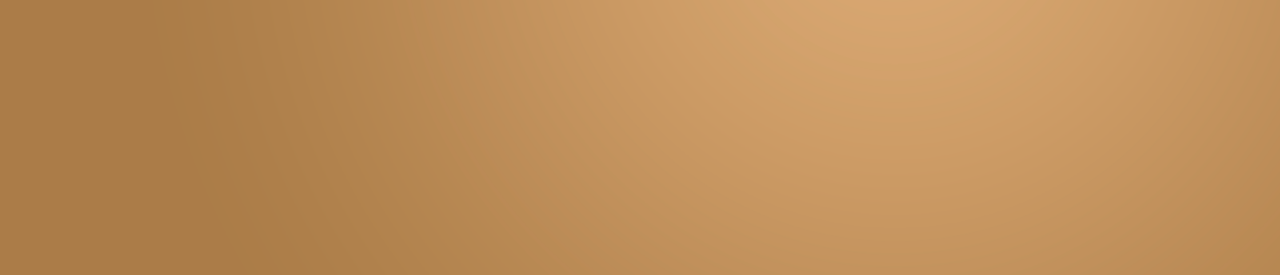
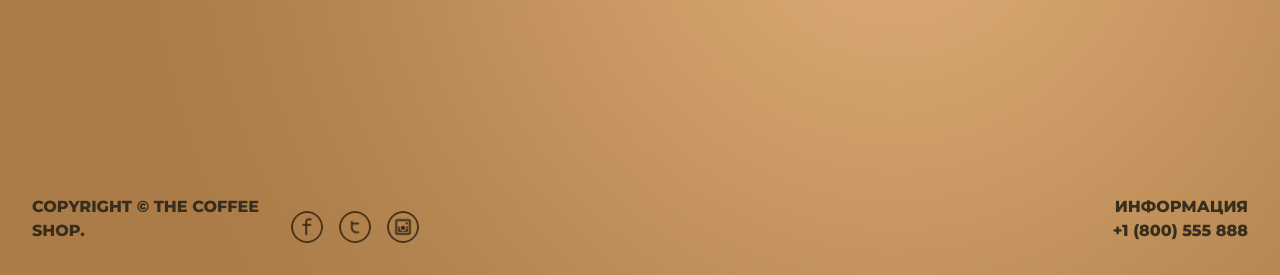
Before and after one commit to yaroslavekimov/COFFEESHOP, a PHP site: page /coffee-shop/ in a window 1280 px wide. Shown: the part 525-800 px from the top of the page. Run offline with PHP 8.4, Linux system fonts and the light colour scheme.

Commit message:
add footer

```diff
--- a/css/style.css
+++ b/css/style.css
@@ -564,3 +564,134 @@ header {
   height: 100vh;
   background: url(../background/background.png) center center/cover no-repeat;
 }
+
+footer {
+  position: fixed;
+  padding: 0px 2rem;
+  padding-bottom: 2rem;
+  bottom: 0px;
+  left: 0px;
+  width: 100%;
+  height: 5rem;
+  display: -webkit-box;
+  display: -webkit-flex;
+  display: -ms-flexbox;
+  display: flex;
+  -webkit-box-pack: justify;
+  -webkit-justify-content: space-between;
+      -ms-flex-pack: justify;
+          justify-content: space-between;
+  -webkit-box-align: end;
+  -webkit-align-items: end;
+      -ms-flex-align: end;
+          align-items: end;
+}
+
+.copyright {
+  width: 20%;
+  font-family: Montserrat;
+  font-weight: 800;
+  text-transform: uppercase;
+  color: #382e1e;
+}
+
+.social {
+  width: 60%;
+  height: 100%;
+  display: -webkit-box;
+  display: -webkit-flex;
+  display: -ms-flexbox;
+  display: flex;
+  -webkit-box-pack: start;
+  -webkit-justify-content: start;
+      -ms-flex-pack: start;
+          justify-content: start;
+  -webkit-box-align: end;
+  -webkit-align-items: end;
+      -ms-flex-align: end;
+          align-items: end;
+}
+
+.socialList {
+  display: -webkit-box;
+  display: -webkit-flex;
+  display: -ms-flexbox;
+  display: flex;
+  -webkit-box-pack: start;
+  -webkit-justify-content: start;
+      -ms-flex-pack: start;
+          justify-content: start;
+  -webkit-box-align: end;
+  -webkit-align-items: end;
+      -ms-flex-align: end;
+          align-items: end;
+  list-style-type: none;
+  padding: 0px;
+  margin: 0px;
+}
+
+.socialItem {
+  margin-left: 1rem;
+  width: 2rem;
+  height: 2rem;
+}
+
+.socialItem a {
+  width: 100%;
+  height: 100%;
+}
+
+.socialItem a img {
+  width: 100%;
+  height: 100%;
+  -webkit-border-radius: 100%;
+          border-radius: 100%;
+  -webkit-transition: all 0.5s;
+  -o-transition: all 0.5s;
+  transition: all 0.5s;
+}
+
+.socialItem a img:hover {
+  -webkit-box-shadow: 0 0 10px rgba(0, 0, 0, 0.5);
+          box-shadow: 0 0 10px rgba(0, 0, 0, 0.5);
+}
+
+.phone {
+  width: 20%;
+  height: 100%;
+  display: -webkit-box;
+  display: -webkit-flex;
+  display: -ms-flexbox;
+  display: flex;
+  -webkit-box-orient: vertical;
+  -webkit-box-direction: normal;
+  -webkit-flex-direction: column;
+      -ms-flex-direction: column;
+          flex-direction: column;
+  -webkit-box-pack: end;
+  -webkit-justify-content: end;
+      -ms-flex-pack: end;
+          justify-content: end;
+  -webkit-box-align: end;
+  -webkit-align-items: end;
+      -ms-flex-align: end;
+          align-items: end;
+}
+
+.phoneTitle {
+  font-weight: 800;
+  color: #382e1e;
+}
+
+.phoneNumber a {
+  font-weight: 800;
+  color: #382e1e;
+  text-decoration: none;
+  -webkit-transition: all 0.5s;
+  -o-transition: all 0.5s;
+  transition: all 0.5s;
+}
+
+.phoneNumber a:hover {
+  color: #705a38;
+}
--- /dev/null
+++ b/php/footer.php
@@ -0,0 +1,19 @@
+
+    <footer>
+        <div class="copyright">
+            Copyright © The Coffee Shop.
+        </div>
+        <div class="social">
+            <ul class="socialList">
+                <li class="socialItem"><a href="/coffee-shop"><img src="img/facebook.png" alt="coffee-shop facebook"></a></li>
+                <li class="socialItem"><a href="/coffee-shop"><img src="img/Twitter.png" alt="coffee-shop twitter"></a></li>
+                <li class="socialItem"><a href="/coffee-shop"><img src="img/Instagram.png" alt="coffee-shop instagram"></a></li>
+            </ul>
+        </div>
+        <div class="phone">
+            <div class="phoneTitle">ИНФОРМАЦИЯ</div>
+            <div class="phoneNumber"><a href="tel: +1 800 555 888">+1 (800) 555 888</a></div>
+        </div>
+    </footer>
+</body>
+</html>
--- a/php/views/general_view.php
+++ b/php/views/general_view.php
@@ -1,3 +1,4 @@
+
 	<main>
 		<section class="box">
 			<?php
--- a/php/views/template_view.php
+++ b/php/views/template_view.php
@@ -1,6 +1,5 @@
 <?php
-	include 'php/header.php';
-	include 'php/views/'.$content_view;
+	include_once 'php/header.php';
+	include_once 'php/views/'.$content_view;
+	include_once 'php/footer.php';
 ?>
-</body>
-</html>
--- /dev/null
+++ b/sass/footer/_footer.scss
@@ -0,0 +1,15 @@
+footer {
+    position: fixed;
+    padding: 0px 2rem;
+    padding-bottom: 2rem;
+    bottom: 0px;
+    left: 0px;
+    width: 100%;
+    height: 5rem;
+    display: flex;
+    justify-content: space-between;
+    align-items: end;
+}
+@import "copyright/_copyright.scss";
+@import "social/_social.scss";
+@import "phone/_phone.scss";
--- /dev/null
+++ b/sass/footer/copyright/_copyright.scss
@@ -0,0 +1,7 @@
+.copyright {
+    width: 20%;
+    font-family: Montserrat;
+    font-weight: 800;
+    text-transform: uppercase;
+    color: #382e1e;
+}
--- /dev/null
+++ b/sass/footer/phone/_phone.scss
@@ -0,0 +1,10 @@
+.phone {
+    width: 20%;
+    height: 100%;
+    display: flex;
+    flex-direction: column;
+    justify-content: end;
+    align-items: end;
+}
+@import "phoneTitle/_phoneTitle.scss";
+@import "phoneNumber/_phoneNumber.scss";
--- /dev/null
+++ b/sass/footer/phone/phoneNumber/_phoneNumber.scss
@@ -0,0 +1,9 @@
+.phoneNumber a {
+    font-weight: 800;
+    color: #382e1e;
+    text-decoration: none;
+    transition: all 0.5s;
+    &:hover {
+        color: #705a38;
+    }
+}
--- /dev/null
+++ b/sass/footer/phone/phoneTitle/_phoneTitle.scss
@@ -0,0 +1,4 @@
+.phoneTitle {
+    font-weight: 800;
+    color: #382e1e;
+}
--- /dev/null
+++ b/sass/footer/social/_social.scss
@@ -0,0 +1,9 @@
+.social {
+    width: 60%;
+    height: 100%;
+    display: flex;
+    justify-content: start;
+    align-items: end;
+}
+@import "socialList/_socialList.scss";
+@import "socialItem/_socialItem.scss";
--- /dev/null
+++ b/sass/footer/social/socialItem/_socialItem.scss
@@ -0,0 +1,19 @@
+.socialItem {
+    margin-left: 1rem;
+    width: 2rem;
+    height: 2rem;
+    a {
+        width: 100%;
+        height: 100%;
+        img {
+            width: 100%;
+            height: 100%;
+            border-radius: 100%;
+            transition: all 0.5s;
+            &:hover {
+                box-shadow: 0 0 10px rgba(0,0,0,0.5);;
+            }
+        }
+
+    }
+}
--- /dev/null
+++ b/sass/footer/social/socialList/_socialList.scss
@@ -0,0 +1,8 @@
+.socialList {
+    display: flex;
+    justify-content: start;
+    align-items: end;
+    list-style-type: none;
+    padding: 0px;
+    margin: 0px;
+}
--- a/sass/style.scss
+++ b/sass/style.scss
@@ -9,3 +9,4 @@
 
 @import "header/_header.scss";
 @import "box/_box.scss";
+@import "footer/_footer.scss";
```
Lines whose indentation alone changed are shown as unchanged.
